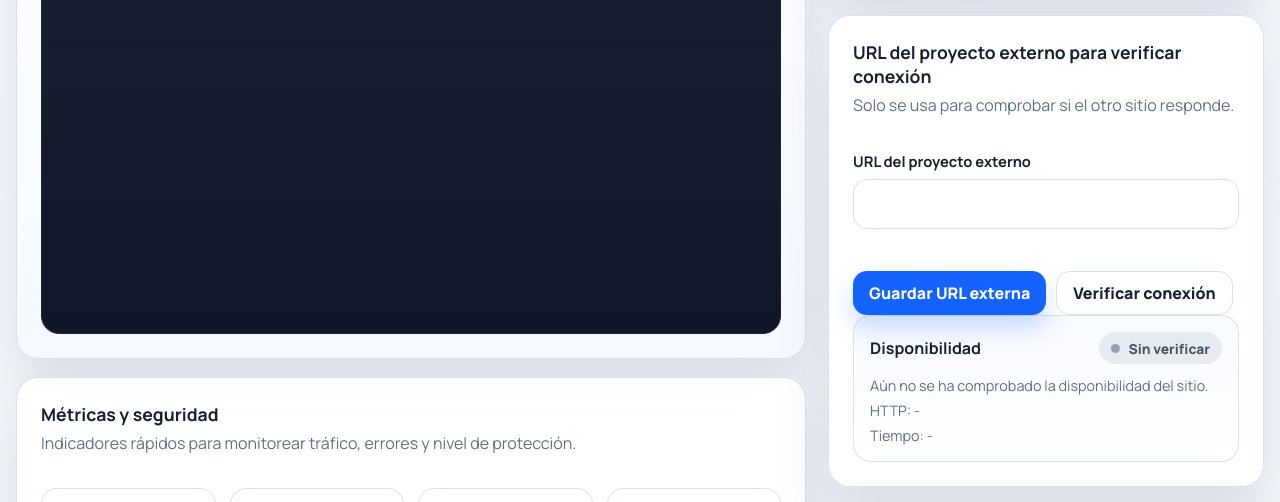
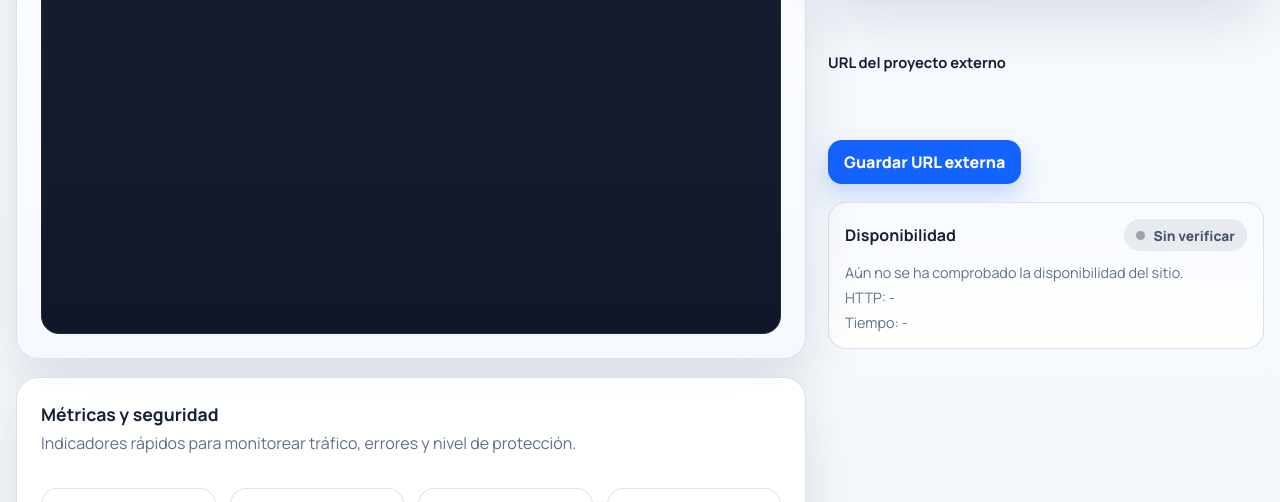
Before and after one commit to unkinked/post-ANH, a website: page index.html in a window 1280 px wide. Shown: the part 744-1246 px from the top of the page. Drawn offline with Linux system fonts and the light colour scheme; no server answers.

Commit message:
refactor(ui): remove external project verification and add webhook logging
Remove the external project verification section from the UI and hide the
associated input field. Add detailed logging for incoming webhooks to
improve observability of webhook origin and authentication types.

```diff
--- a/index.html
+++ b/index.html
@@ -172,23 +172,23 @@
             </div>
           </section>
 
-          <section class="panel panel-compact" aria-labelledby="external-title">
+          <!-- External project verification removed -->
             <div class="panel-header">
               <div>
-                <h2 id="external-title">URL del proyecto externo para verificar conexión</h2>
-                <p>Solo se usa para comprobar si el otro sitio responde.</p>
+                <!-- URL externo verificación removida -->
+                <!-- eliminado -->
               </div>
             </div>
 
             <div class="field">
               <label for="externalProjectUrl">URL del proyecto externo</label>
-              <input id="externalProjectUrl" type="url" autocomplete="off" />
+              <input id="externalProjectUrl" type="url" autocomplete="off" hidden />
               <p class="error-message" id="externalProjectUrlError"></p>
             </div>
 
             <div class="button-row">
               <button class="primary-button" id="saveExternalUrl" type="button">Guardar URL externa</button>
-              <button class="secondary-button" id="verifyConnection" type="button">Verificar conexión</button>
+              <!-- Verificar conexión eliminado -->
             </div>
 
             <div class="connection-card">
@@ -266,7 +266,7 @@
             </div>
           </section>
 
-          <section class="panel panel-compact" aria-labelledby="auth-test-title">
+          <!-- Prueba de autenticación deshabilitada -->
             <div class="panel-header">
               <div>
                 <h2 id="auth-test-title">Probar autenticación</h2>
--- a/server.mjs
+++ b/server.mjs
@@ -453,7 +453,9 @@ async function handleIncomingWebhook(request, response) {
 
   const identifier = getIdentifier(request);
   const authType = state.config.webhook_auth_type;
-  const isDryRun = String(request.headers["x-webhook-test"] || "") === "true";
+  const isDryRun = String(request.headers["x-webhook-test"] || "") === "true";\n  console.log("DEBUG: received webhook from", getOrigin(request), "identifier", identifier, "auth_type", state.config.webhook_auth_type);
+
+  pushLog("neutral", `Incoming webhook: id=${identifier}, origin=${getOrigin(request)}, auth=${state.config.webhook_auth_type}, dryRun=${isDryRun}`);
 
   if (isRateLimited(identifier)) {
     registerAttempt({
```
